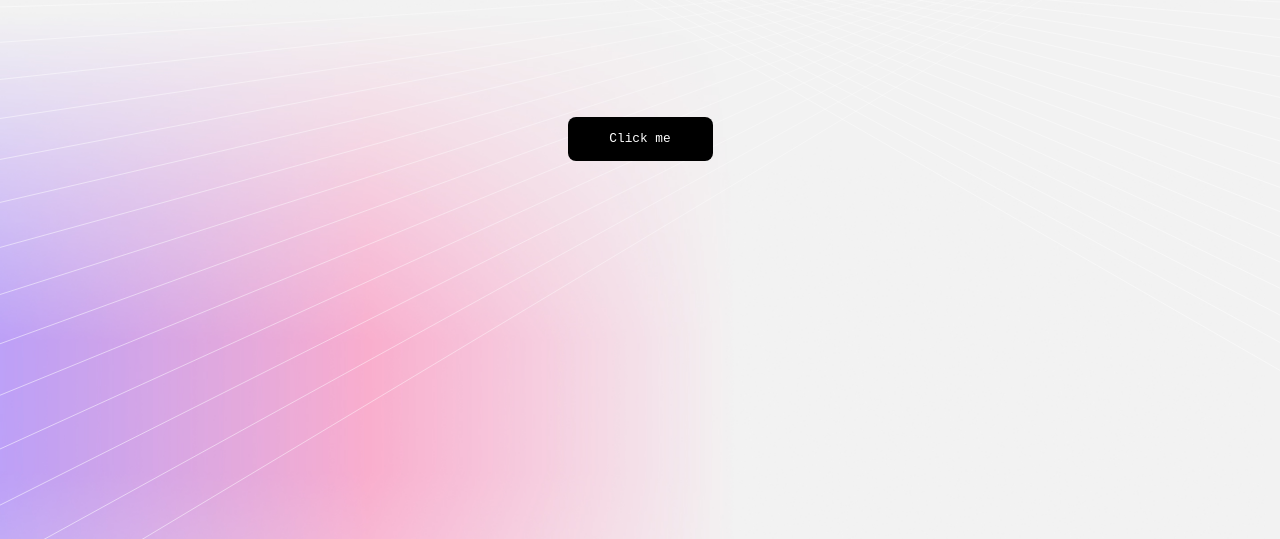
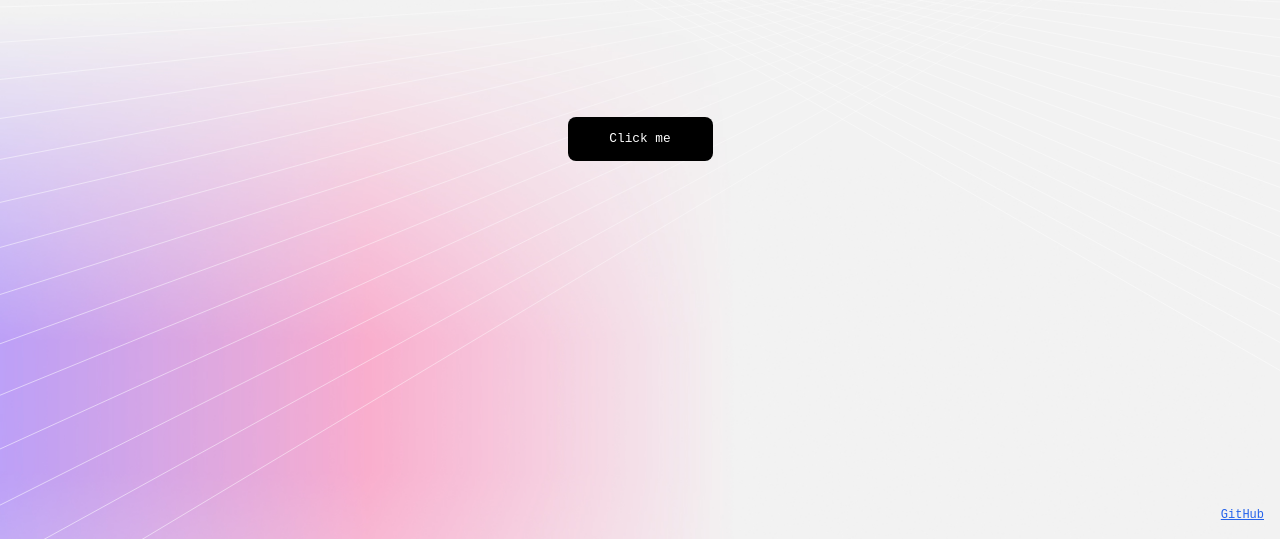
Before and after one commit to pentcle/playground, a Next.js app: page /shockwave in a window 1280 px wide. Shown: the part 261-800 px from the top of the page. Built offline with nearby package versions, Linux system fonts and the light colour scheme.

Commit message:
feat: add stuff

```diff
--- a/src/app/shockwave/page.tsx
+++ b/src/app/shockwave/page.tsx
@@ -4,11 +4,21 @@ import ShockwaveButton from "./Shockwave";
 
 export default function ShockwavePage() {
     return (
-        <div>
+        <div className="relative">
             <Head>
                 <title>Shockwave Button Demo</title>
             </Head>
             <ShockwaveButton />
+            <p className="absolute bottom-4 right-4 z-30">
+                <a
+                    href="https://github.com/pentcle/playground/tree/main/src/app/shockwave"
+                    target="_blank"
+                    rel="noopener noreferrer"
+                    className="text-blue-600 underline"
+                >
+                    GitHub
+                </a>
+            </p>
         </div>
     );
 }
```
